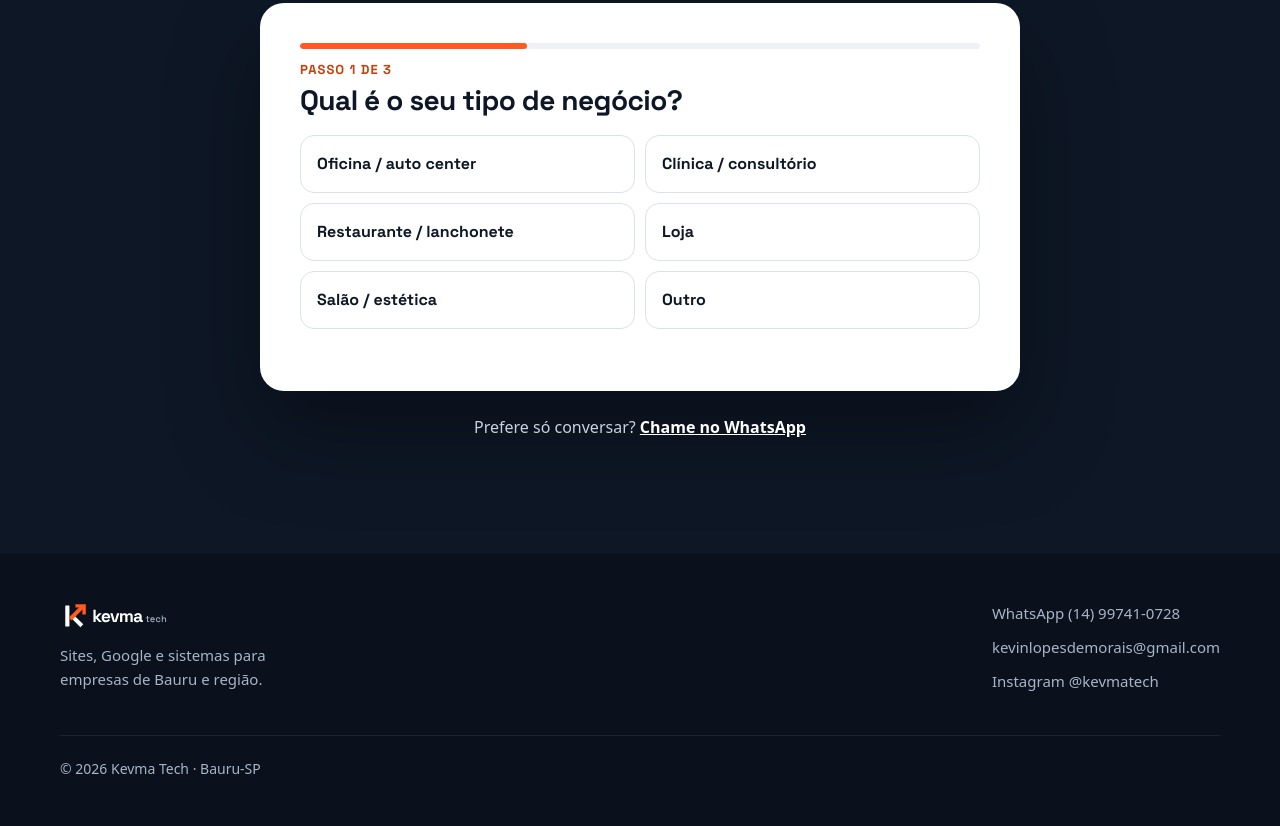
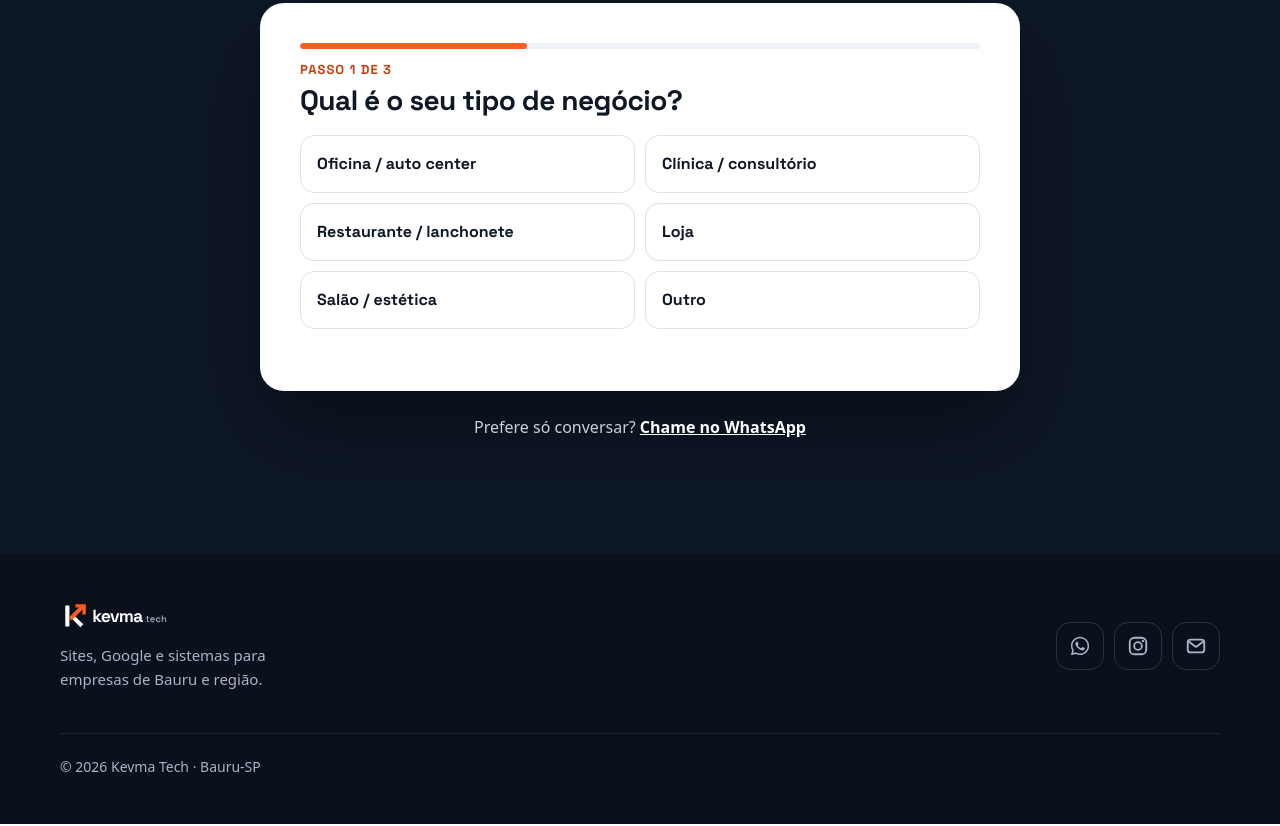
Before and after one commit to KevinLopes23/kevmatech-site, a plain HTML site: page index.html in a window 1280 px wide. Shown: the part 9171-9997 px from the top of the page. Drawn offline with Linux system fonts and the light colour scheme.

Commit message:
feat: rodapé com ícones de contato e tags de prévia reforçadas para o WhatsApp

```diff
--- a/index.html
+++ b/index.html
@@ -14,8 +14,12 @@
 <meta property="og:description" content="Perfil da Empresa no Google, site rápido e sistemas sob medida para negócios de Bauru. Diagnóstico grátis.">
 <meta property="og:url" content="https://kevinlopes23.github.io/kevmatech-site/">
 <meta property="og:image" content="https://kevinlopes23.github.io/kevmatech-site/assets/og-image.png">
+<meta property="og:image:secure_url" content="https://kevinlopes23.github.io/kevmatech-site/assets/og-image.png">
+<meta property="og:image:type" content="image/png">
 <meta property="og:image:width" content="1200">
 <meta property="og:image:height" content="630">
+<meta property="og:image:alt" content="Kevma Tech: sua empresa aparecendo no Google, em Bauru">
+<meta name="twitter:image" content="https://kevinlopes23.github.io/kevmatech-site/assets/og-image.png">
 <meta name="twitter:card" content="summary_large_image">
 <link rel="icon" href="assets/favicon.ico" sizes="any">
 <link rel="icon" href="assets/favicon.svg" type="image/svg+xml">
@@ -439,10 +443,10 @@
       <img src="assets/logo-horizontal-negativo.svg" alt="Kevma Tech" width="110" height="30">
       <p style="margin:0;max-width:30ch">Sites, Google e sistemas para empresas de Bauru e região.</p>
     </div>
-    <ul aria-label="Contato">
-      <li><a href="https://wa.me/5514997410728" target="_blank" rel="noopener">WhatsApp (14) 99741-0728</a></li>
-      <li><a href="mailto:kevinlopesdemorais@gmail.com">kevinlopesdemorais@gmail.com</a></li>
-      <li><a href="https://www.instagram.com/kevmatech/" target="_blank" rel="noopener">Instagram @kevmatech</a></li>
+    <ul class="sociais" aria-label="Contato">
+      <li><a href="https://wa.me/5514997410728" target="_blank" rel="noopener" aria-label="WhatsApp (14) 99741-0728" data-dica="WhatsApp"><svg viewBox="0 0 24 24" aria-hidden="true"><path fill="currentColor" d="M12.04 2C6.58 2 2.13 6.45 2.13 11.91c0 1.75.46 3.45 1.32 4.95L2.05 22l5.25-1.38a9.9 9.9 0 0 0 4.74 1.21h.01c5.46 0 9.91-4.45 9.91-9.91 0-2.65-1.03-5.14-2.9-7.01A9.82 9.82 0 0 0 12.04 2Zm0 18.15h-.01a8.2 8.2 0 0 1-4.19-1.15l-.3-.18-3.12.82.83-3.04-.2-.31a8.23 8.23 0 0 1-1.26-4.38c0-4.54 3.7-8.24 8.25-8.24 2.2 0 4.27.86 5.83 2.42a8.18 8.18 0 0 1 2.41 5.83c0 4.54-3.7 8.23-8.24 8.23Zm4.52-6.16c-.25-.12-1.47-.72-1.7-.81-.23-.08-.39-.12-.56.13-.16.25-.64.81-.79.97-.14.17-.29.19-.54.06-.25-.12-1.05-.39-1.99-1.23-.74-.66-1.23-1.47-1.38-1.72-.14-.25-.02-.38.11-.51.11-.11.25-.29.37-.43s.17-.25.25-.41c.08-.17.04-.31-.02-.43s-.56-1.34-.76-1.84c-.2-.48-.41-.42-.56-.43h-.48c-.17 0-.43.06-.66.31-.23.25-.86.85-.86 2.07s.89 2.4 1.01 2.56c.12.17 1.75 2.67 4.23 3.74.59.26 1.05.41 1.41.52.59.19 1.13.16 1.56.1.48-.07 1.47-.6 1.67-1.18.21-.58.21-1.07.14-1.18-.06-.1-.22-.16-.47-.28Z"/></svg></a></li>
+      <li><a href="https://www.instagram.com/kevmatech/" target="_blank" rel="noopener" aria-label="Instagram @kevmatech" data-dica="Instagram"><svg viewBox="0 0 24 24" aria-hidden="true"><rect x="3" y="3" width="18" height="18" rx="5" fill="none" stroke="currentColor" stroke-width="2"/><circle cx="12" cy="12" r="4.2" fill="none" stroke="currentColor" stroke-width="2"/><circle cx="17.4" cy="6.6" r="1.3" fill="currentColor"/></svg></a></li>
+      <li><a href="mailto:kevinlopesdemorais@gmail.com" aria-label="E-mail kevinlopesdemorais@gmail.com" data-dica="E-mail"><svg viewBox="0 0 24 24" aria-hidden="true"><rect x="3" y="5" width="18" height="14" rx="3" fill="none" stroke="currentColor" stroke-width="2"/><path d="m4 7 8 6 8-6" fill="none" stroke="currentColor" stroke-width="2" stroke-linejoin="round"/></svg></a></li>
     </ul>
     <p class="copyright">© 2026 Kevma Tech · Bauru-SP</p>
   </div>
--- a/styles.css
+++ b/styles.css
@@ -337,6 +337,12 @@ section { padding: var(--secao) 0; }
 .rodape ul { list-style: none; margin: 0; padding: 0; display: grid; gap: 10px; }
 .rodape a { text-decoration: none; }
 .rodape a:hover { color: var(--branco); }
+.sociais { display: flex !important; gap: 12px; align-items: center; }
+.sociais a { position: relative; width: 48px; height: 48px; border-radius: 14px; display: grid; place-items: center; color: var(--grafite-claro); border: 1px solid rgba(255, 255, 255, .14); transition: color .2s ease, background-color .2s ease, border-color .2s ease, transform .2s ease; }
+.sociais a:hover, .sociais a:focus-visible { color: var(--ink); background: var(--laranja); border-color: var(--laranja); transform: translateY(-3px); }
+.sociais svg { width: 22px; height: 22px; }
+.sociais a::after { content: attr(data-dica); position: absolute; bottom: calc(100% + 8px); left: 50%; transform: translateX(-50%) translateY(4px); background: var(--branco); color: var(--ink); font: 700 12px/1 var(--titulo); padding: 6px 8px; border-radius: 6px; white-space: nowrap; opacity: 0; pointer-events: none; transition: opacity .2s ease, transform .2s ease; }
+.sociais a:hover::after, .sociais a:focus-visible::after { opacity: 1; transform: translateX(-50%); }
 .copyright { width: 100%; border-top: 1px solid rgba(255, 255, 255, .08); padding-top: 22px; font-size: 14px; }
 
 /* WhatsApp flutuante */
```
